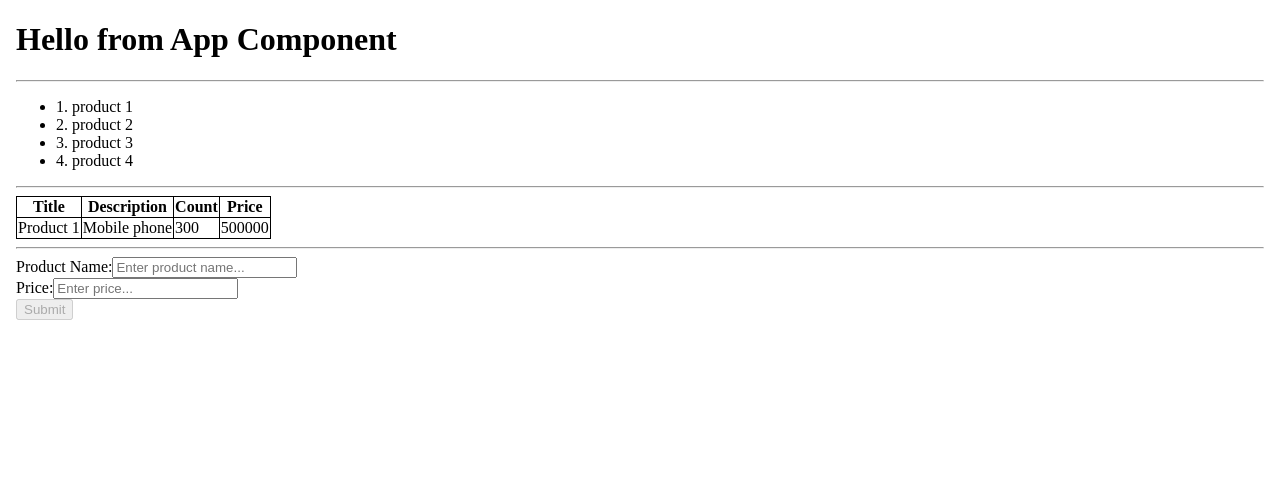
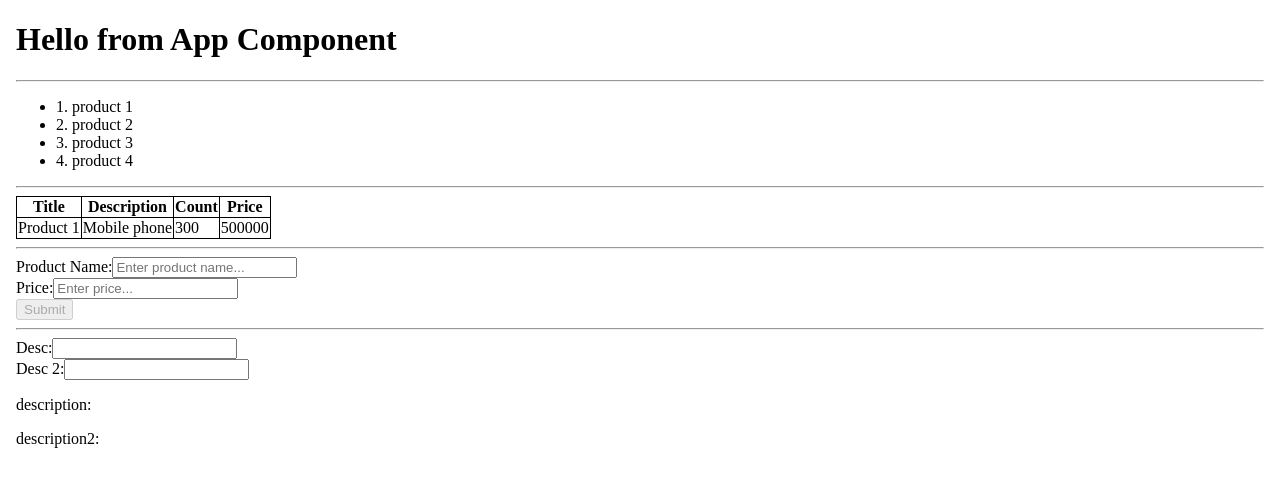
Before and after one commit to MHGalaxy/LearnAngular, an Angular app: page / in a window 1280 px wide. Shown: the top 482 px of the page. Built offline with nearby package versions, Linux system fonts and the light colour scheme.

Commit message:
add two way binding component (ngModel)

```diff
--- /dev/null
+++ b/src/app/Components/tow-way-binding/tow-way-binding.component.html
@@ -0,0 +1,16 @@
+<form>
+  <label for="Desc">Desc:</label>
+  <input type="text" id="Desc" (input)="handleChangeInput($event)" />
+  <br/>
+  <label for="Desc2">Desc 2:</label>
+  <input type="text" id="Desc2" name="description" [(ngModel)]="description2" />
+  <br/>
+</form>
+
+<div>
+  <p>description: {{description}}</p>
+</div>
+
+<div>
+  <p>description2: {{description2}}</p>
+</div>
--- /dev/null
+++ b/src/app/Components/tow-way-binding/tow-way-binding.component.ts
@@ -0,0 +1,20 @@
+import { Component } from '@angular/core';
+import {FormsModule} from '@angular/forms';
+
+@Component({
+  selector: 'app-tow-way-binding',
+  standalone: true,
+  imports: [
+    FormsModule
+  ],
+  templateUrl: './tow-way-binding.component.html',
+  styleUrl: './tow-way-binding.component.css'
+})
+export class TowWayBindingComponent {
+  description: string = '';
+  description2: string = '';
+
+  handleChangeInput(event: any) {
+    this.description = event.target.value;
+  }
+}
--- a/src/app/app.component.html
+++ b/src/app/app.component.html
@@ -11,5 +11,7 @@
   <app-product-details></app-product-details>
   <hr/>
   <app-create-product></app-create-product>
+  <hr/>
+  <app-tow-way-binding></app-tow-way-binding>
 </body>
 </html>
--- a/src/app/app.component.ts
+++ b/src/app/app.component.ts
@@ -3,12 +3,13 @@ import { RouterOutlet } from '@angular/router';
 import {ProductListComponent} from './Components/product-list/product-list.component';
 import {ProductDetailsComponent} from './Components/product-details/product-details.component';
 import {CreateProductComponent} from './Components/create-product/create-product.component';
+import {TowWayBindingComponent} from './Components/tow-way-binding/tow-way-binding.component';
 
 //decorator factory
 @Component({
   selector: 'app-root',
   standalone: true,
-  imports: [RouterOutlet, ProductListComponent, ProductDetailsComponent, CreateProductComponent],
+  imports: [RouterOutlet, ProductListComponent, ProductDetailsComponent, CreateProductComponent, TowWayBindingComponent],
   templateUrl: './app.component.html',
   styleUrl: './app.component.css'
 })
```
Also changed, not shown: src/app/Components/tow-way-binding/tow-way-binding.component.css (added), 1 other file (tests, documents, lock files or other folders).
